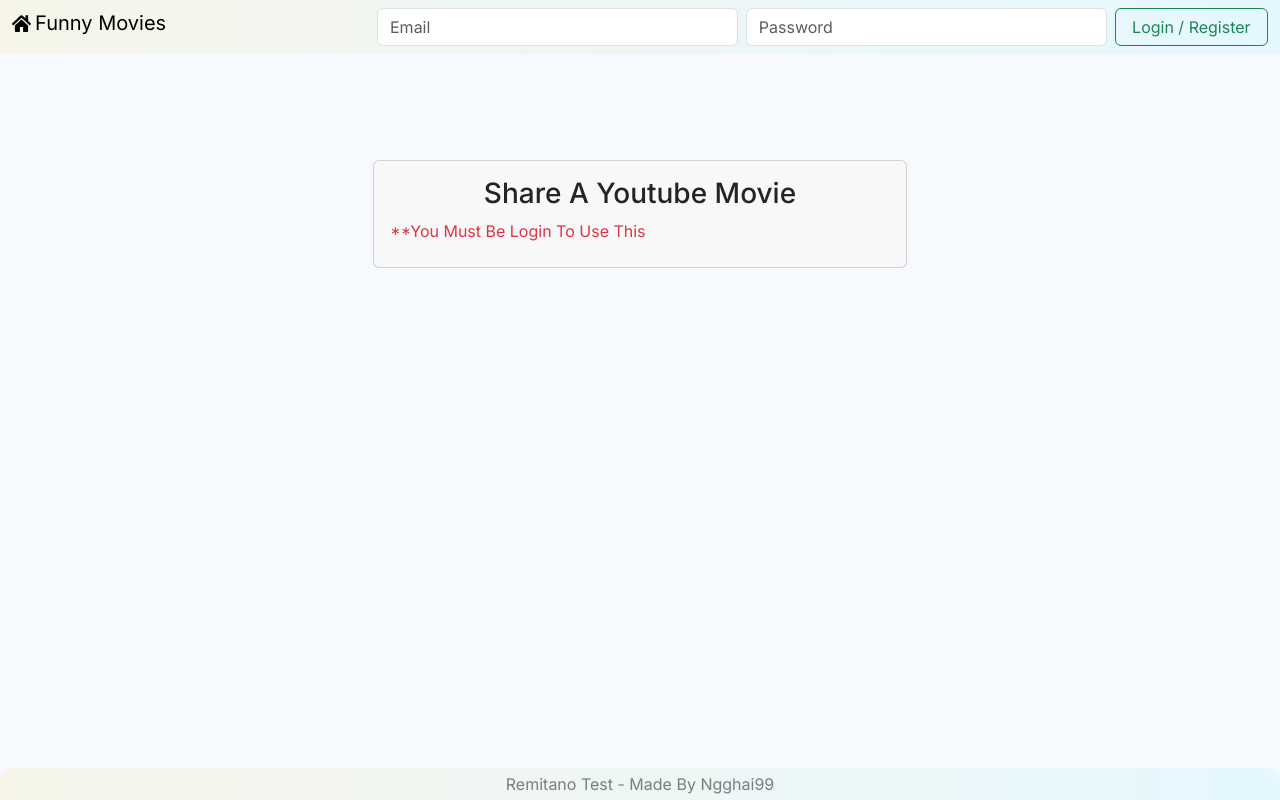
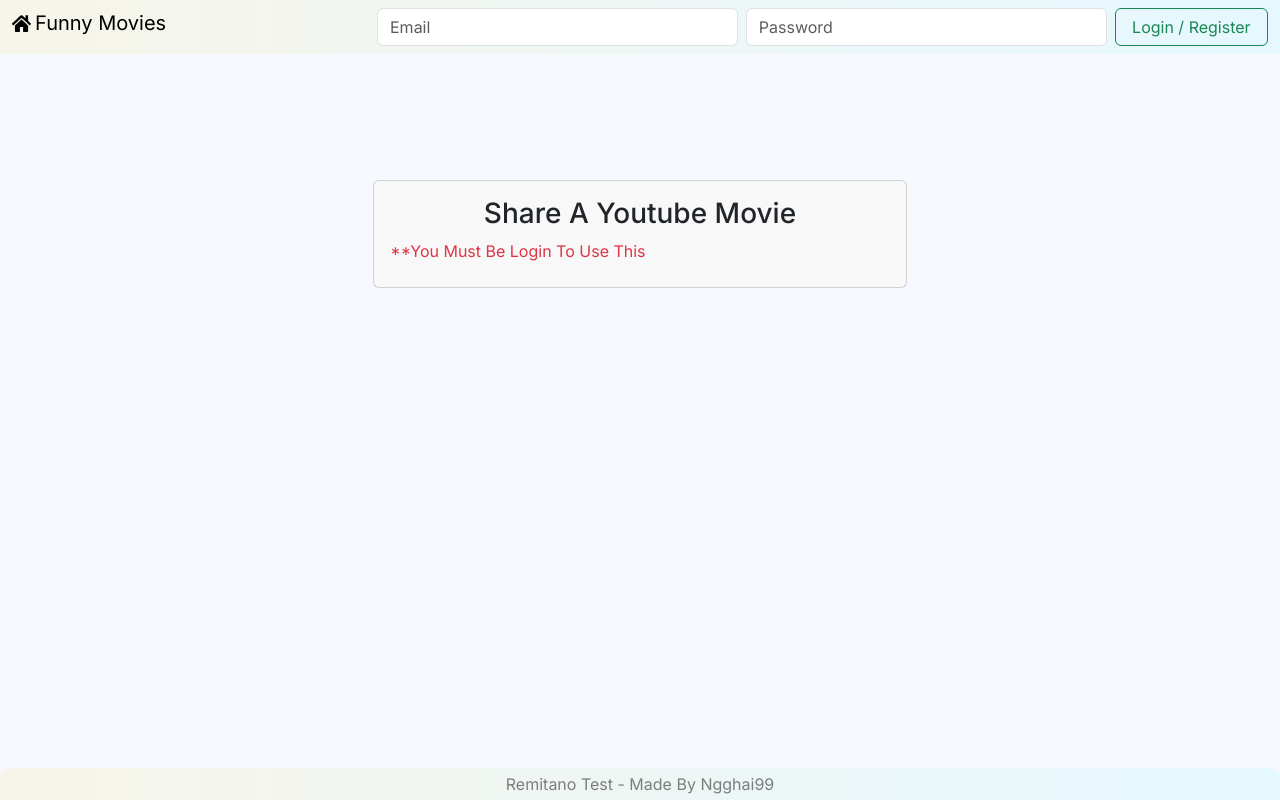
Before and after one commit to ngghai99/video-sharing-remitano, a Next.js app in the folder frontend/: page /share-movie in a window 1280 px wide. Built offline with nearby package versions, Linux system fonts and the light colour scheme.

Commit message:
UPdate fix css responesive

```diff
--- a/frontend/app/globals.css
+++ b/frontend/app/globals.css
@@ -165,7 +165,7 @@ a {
 }
 
 .share-movie-custom {
-  margin-top: 160px !important;
+  margin-top: 180px !important;
 }
 
 .description-custom{
```
